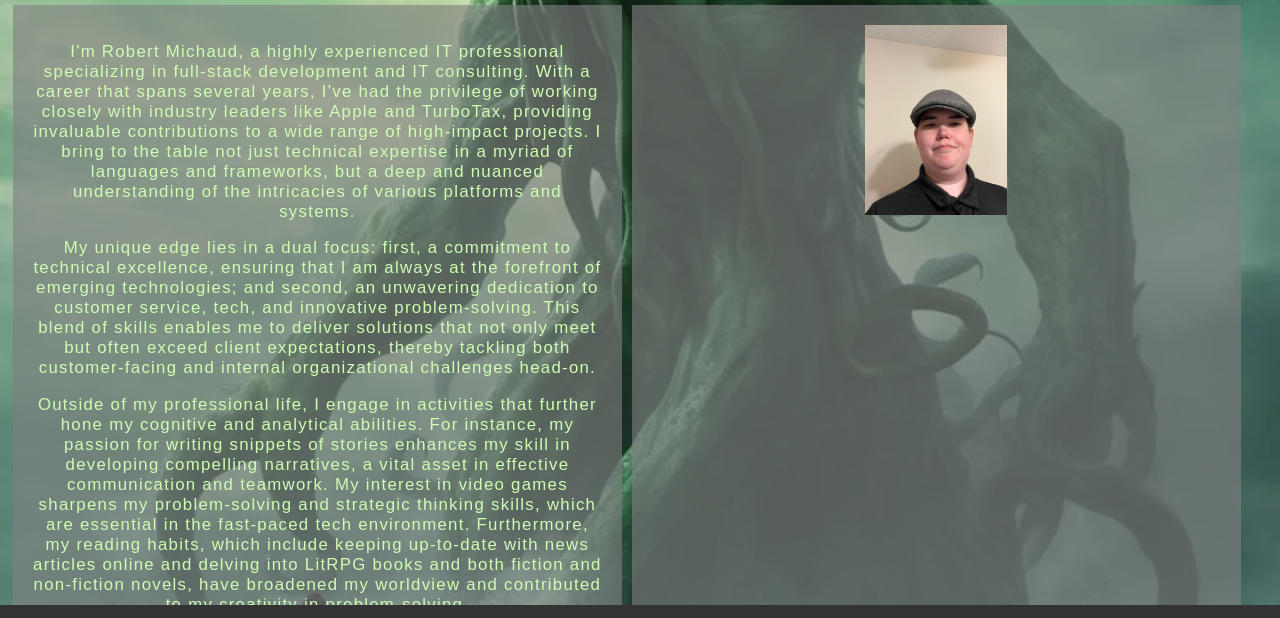
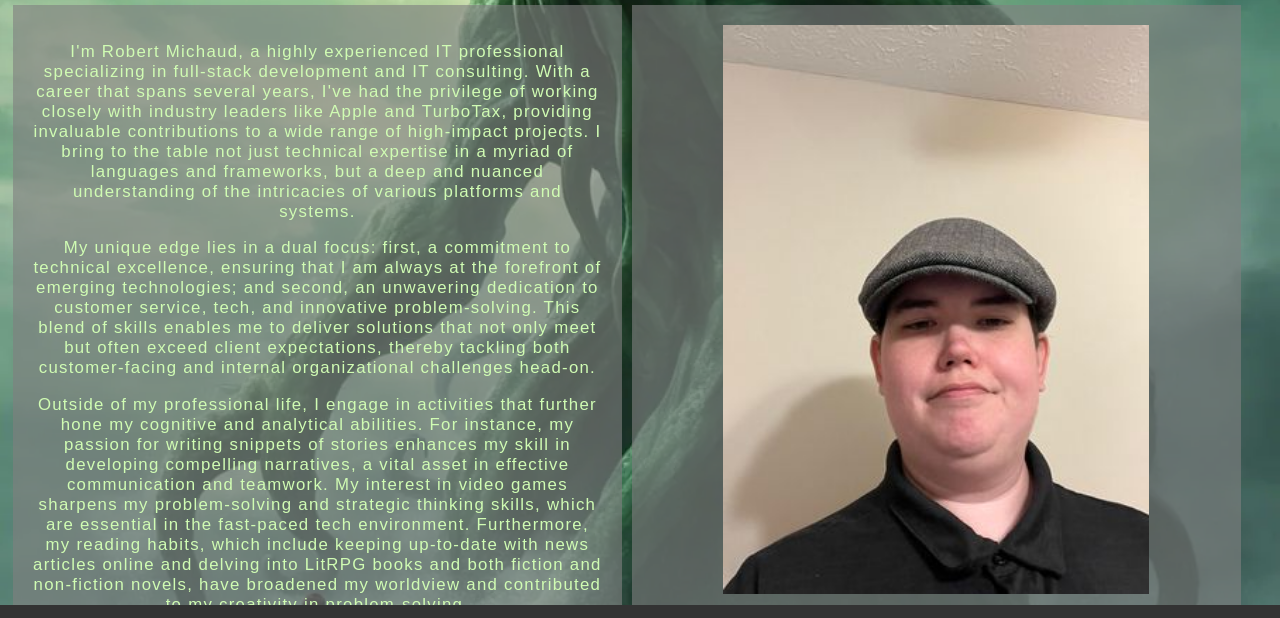
Before and after one commit to RobertLeeMich/softwengportfolio, a plain HTML site: page about/about.html in a window 1280 px wide. Shown: the part 129-747 px from the top of the page. Drawn offline with Linux system fonts and the light colour scheme.

Commit message:
changed image size

```diff
--- a/styles.css
+++ b/styles.css
@@ -178,3 +178,7 @@ footer {
 .spin{
   margin-top: -0.5rem;
 }
+
+.userimage{
+  width: 75%;
+}
```
